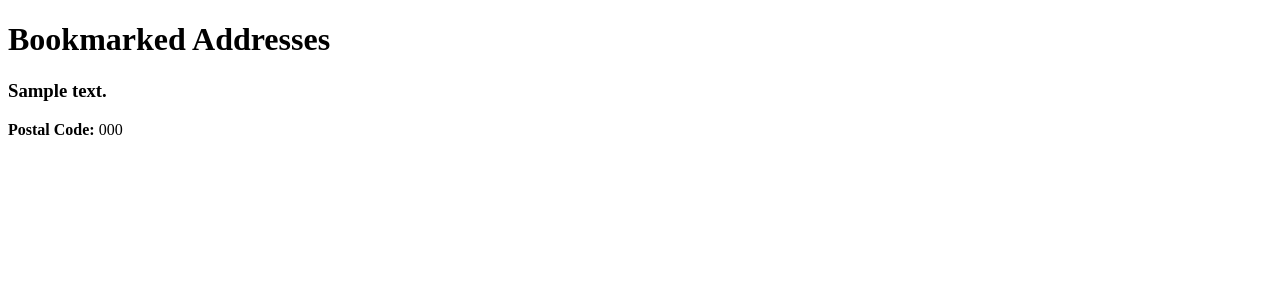
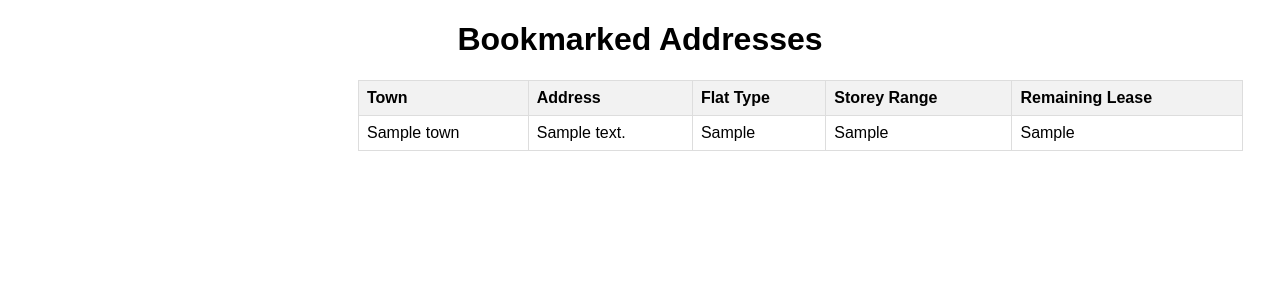
Before and after one commit to zenlongid/estateFuture, a Flask app: template website/templates/bookmarksPage.html in a window 1280 px wide. Shown: the top 300 px of the page. Run offline with Flask 3, Linux system fonts and the light colour scheme; the template is opened without the code that fills it: most values are stand-ins (such as "Sample title", 1, 10 or a date in 2020).

Commit message:
Update bookmarksPage.html

```diff
--- a/website/templates/bookmarksPage.html
+++ b/website/templates/bookmarksPage.html
@@ -5,17 +5,169 @@
     <meta name="viewport" content="width=device-width, initial-scale=1.0">
     <title>Bookmarks Page</title>
 </head>
+
+<style>
+    body {
+        font-family: Arial, sans-serif;
+        text-align: center;
+    }
+
+    header {
+        font-size: 11px;
+        font-weight: bold;
+        margin-bottom: 10px;
+        display: flex;
+        align-items: center;
+        justify-content: space-between;
+        text-align: left;
+        margin-left: 350px; /* Add left margin to the header */
+    }
+
+    button {
+        padding: 10px 20px;
+        background-color: #061B3E;
+        color: white;
+        border: none;
+        border-radius: 10px;
+        cursor: pointer;
+    }
+
+
+    .search-container {
+        display: flex;
+        align-items: center;
+        justify-content: flex-start; /* Align search bar to the left */
+        background-color: #f2f2f2;
+        padding: 10px;
+        border-radius: 5px;
+        margin-bottom: 20px;
+        text-align: left;
+        margin-left: 350px; /* Add left margin to the header */
+    }
+
+    .search-input {
+        width: auto; /* Increased width to 350px */
+        max-width: 80%; /* Adjusted to maintain responsiveness */
+        padding: 10px;
+        border: none;
+        border-right:  #ccc;
+        border-radius: 5px 0 0 5px;
+        outline: none;
+        flex-grow: 1;
+    }
+
+    .search-input::placeholder {
+        text-align: left;
+        padding-left: 10px; /* Adjusted padding for better alignment */
+    }
+
+    .filter-button {
+        padding: 10px 20px;
+        background-color: #061B3E;
+        color: white;
+        border: none;
+        border-radius: 5px;
+        cursor: pointer;
+        margin-left: 20px; /* Added margin between search bar and filter button */
+    }
+
+    .filter-button img {
+        width: 20px;
+        height: 20px;
+        margin-right: 10px;
+    }
+
+    table {
+        border-collapse: collapse;
+        width: 70%;
+        margin: auto;
+        text-align: left;
+        margin-left: 350px; /* Add left margin to the header */
+    }
+
+    th, td {
+        border: 1px solid #ddd;
+        padding: 8px;
+        text-align: left;
+    }
+
+    th {
+        background-color: #f2f2f2;
+    }
+
+    .action-button {
+        padding: 5px 10px;
+        background-color: #061B3E;
+        color: white;
+        border: none;
+        border-radius: 5px;
+        cursor: pointer;
+    }
+
+    .pagination-container {
+        background-color: #f2f2f2;
+        padding: 10px;
+        border-radius: 5px;
+        margin-top: 20px;
+        display: flex;
+        align-items: center;
+        justify-content: flex-end;
+        flex-wrap: wrap;
+        text-align: left;
+        margin-left: 350px; /* Add left margin to the header */
+    }
+
+    .pagination span,
+    .pagination select,
+    .pagination button {
+        margin: 5px;
+        font-size: 14px;
+    }
+
+    /* Adjustments for sidebar */
+    .sidebar-space {
+        margin-left: 250px; /* Space for the sidebar */
+        padding-left: 20px; /* Add some padding to the left side of the main content */
+    }
+
+    .button-like-link {
+        display: inline-block;
+        padding: 0.5em 1em;
+        background-color: #061B3E;
+        color: white;
+        text-decoration: none;
+        border-radius: 0.25em;
+        font-size: 16px;
+        text-align: center;
+        margin: 0.5em;
+    }
+
+
+</style>
 <body>
     <h1>Bookmarked Addresses</h1>
 
-    <div id="bookmarks-container">
+    <table>
+        <tr>
+            <th>Town</th>
+            <th>Address</th>
+            <th>Flat Type</th>
+            <th>Storey Range</th>
+            <th>Remaining Lease</th>
+
+            <!-- Add more table headers for additional details -->
+        </tr>
         {% for address in bookmarks %}
-            <div>
-                <h3>{{ address.address }}</h3>
-                <p><strong>Postal Code:</strong> {{ address.postal_code }}</p>
-                <!-- Add more details here as needed -->
-            </div>
+            <tr>
+                <td>{{address.town}}</td>
+                <td>{{address.address}}</td>
+                <td>{{ address.flat_type }}</td>
+                <td>{{ address.storey_range }}</td>
+                <td>{{ address.remaining_lease_months}}</td>
+                <!-- Add more table cells for additional details -->
+            </tr>
         {% endfor %}
+    </table>
     </div>
 </body>
 </html>
```
